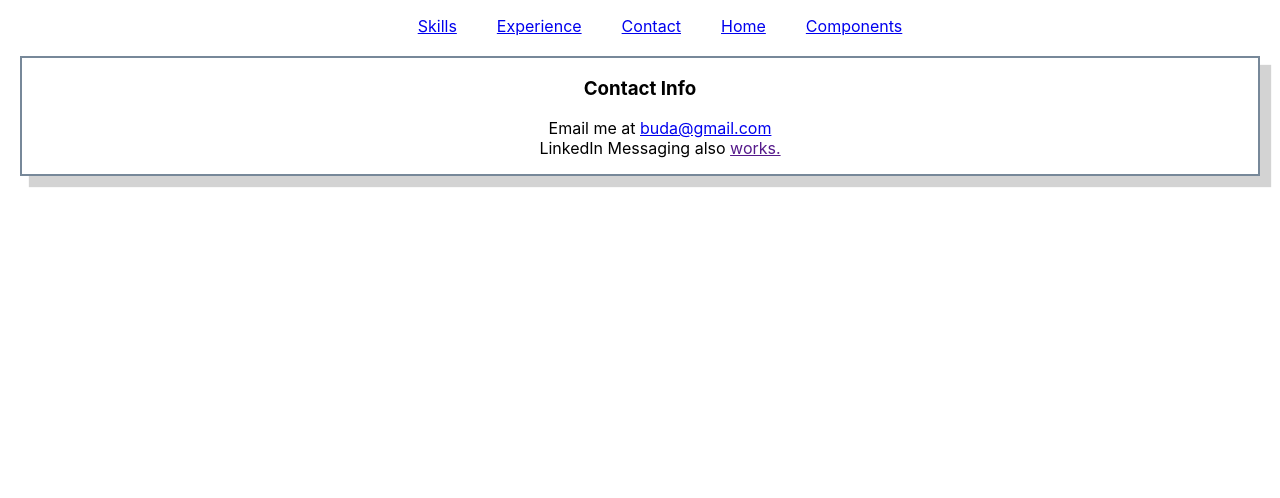
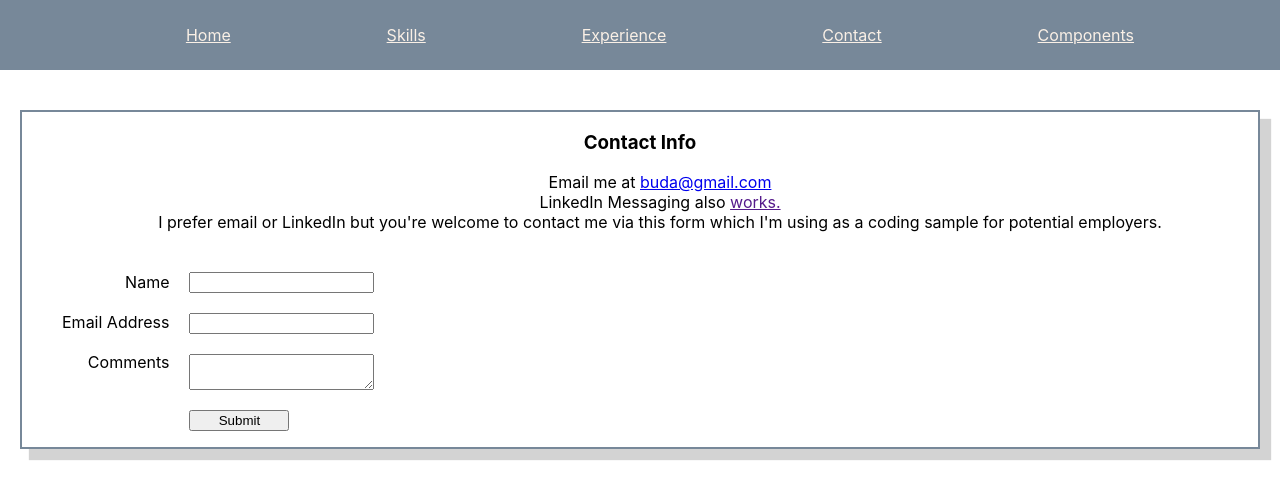
Before and after one commit to budajeff/portfolio-react, a React (Create React App) app: page /contact in a window 1280 px wide. Shown: the top 498 px of the page. Built offline with nearby package versions, Linux system fonts and the light colour scheme.

Commit message:
navbar works

```diff
--- /dev/null
+++ b/src/ContactForm.css
@@ -0,0 +1,34 @@
+.contact-form-container {
+    margin-top: 40px;
+    display: flex;
+    flex-direction: row;
+    align-items: center;
+}
+#contact-form {
+    margin: auto 0;
+    display: flex;
+    flex-direction: row;
+}
+#submit-button {
+    margin: 20px 50px 0px 0px;
+    max-width: 100px;
+}
+.contact-form label {
+    display: block;
+    align-items: flex-end;
+}
+.input-labels {
+    display: flex;
+    flex-direction: column;
+    align-items: flex-end;
+}
+.input-labels label {
+    margin: 0px 20px 20px 0px;
+}
+.input-fields {
+    display: flex;
+    flex-direction: column;
+}
+.input-fields input {
+    margin-bottom: 20px;
+}
--- /dev/null
+++ b/src/ContactForm.js
@@ -0,0 +1,27 @@
+import React from "react";
+import "./ContactForm.css";
+
+export default function ContactForm() {
+
+    const handleSubmit = (e) => {
+        e.preventDefault();
+
+    }
+    return (
+        <div className="contact-form-container">
+            <form id="contact-form" onSubmit="handleSubmit">
+                <div className="input-labels">
+                    <label labelFor="name">Name</label>
+                    <label labelFor="email">Email Address</label>
+                    <label labelFor="comments">Comments</label>
+                </div>
+                <div className="input-fields">
+                    <input id="name"></input>
+                    <input id="emailAddress"></input>
+                    <textarea id="comments"></textarea>
+                    <button id="submit-button" type="submit">Submit</button>
+                </div>
+            </form>
+        </div>
+    );
+}
--- /dev/null
+++ b/src/ContactMethods.js
@@ -0,0 +1,5 @@
+
+
+export default function ContactMethods() {
+
+}
--- a/src/ContactPage.js
+++ b/src/ContactPage.js
@@ -1,5 +1,6 @@
 import Card from './Card';
 import SiteData from './SiteData';
+import ContactForm from './ContactForm';
 
 export default function ContactPage() {
 
@@ -14,6 +15,10 @@ export default function ContactPage() {
             <li>
                 LinkedIn Messaging also <a href={siteData.contactInfo.linkedInUri}>works.</a>
             </li>
+            <li>
+                I prefer email or LinkedIn but you're welcome to contact me via this form which I'm using as a coding sample for potential employers.
+                <ContactForm></ContactForm>
+            </li>
         </ul>
     );
     return (
--- a/src/NavBar.css
+++ b/src/NavBar.css
@@ -1,7 +1,38 @@
+
+/* mobile first */
+.nav-parent{
+    line-height: 50px;
+    position: fixed;
+    top: 0;
+    height: 50px;
+    width: 100%;
+}
+.nav-content {
+    margin-top: 90px;
+    overflow-y: scroll;
+    box-sizing: border-box;
+}
+
 ul {
     list-style-type: none;
 }
+.nav-list {
+    margin-top: 0;
+    display: flex;
+    background-color: lightslategray;
+    flex-direction: row;
+    flex-wrap: wrap;
+    justify-content: space-evenly;
+    min-width:370px;
+}
 .nav-list li{
-    margin: 20px;
-    display: inline;
+    margin: 10px;
 }
+.nav-list li a{
+    color: linen;
+}
+
+/* tablet/large screen */
+.nav-list {
+    max-width: none;
+}
--- a/src/NavBar.js
+++ b/src/NavBar.js
@@ -16,8 +16,11 @@ export default function NavBar() {
     return (
         <Router>
             <div>
-                <nav>
+                <div className='nav-parent'>
                     <ul className='nav-list'>
+                        <li>
+                            <Link to="/">Home</Link>
+                        </li>
                         <li>
                             <Link to="/skills">Skills</Link>
                         </li>
@@ -27,15 +30,12 @@ export default function NavBar() {
                         <li>
                             <Link to="/contact">Contact</Link>
                         </li>
-
-                        <li>
-                            <Link to="/">Home</Link>
-                        </li>
                         <li>
                             <Link to="/component-test">Components</Link>
                         </li>
                     </ul>
-                </nav>
+                </div>
+                <section className='nav-content'>
                     <Switch>
                         <Route path="/skills">
                             <SkillsPage />
@@ -47,12 +47,13 @@ export default function NavBar() {
                             <ContactPage />
                         </Route>
                         <Route path="/component-test">
-                        <ComponentTestPage/>
+                            <ComponentTestPage />
                         </Route>
                         <Route path="/">
                             <HomePage />
                         </Route>
                     </Switch>
+                </section>
             </div>
         </Router>
     );
```
Also changed, not shown: src/ContactMethods.css (added). Lines whose indentation alone changed are shown as unchanged.
